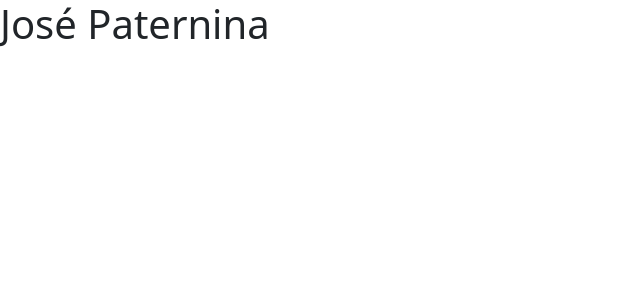
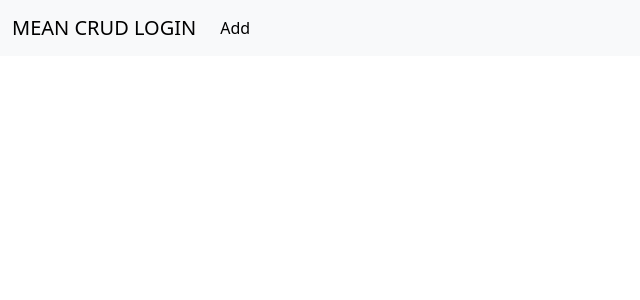
Before and after one commit to JosePater/CM-Technical-test-Frontend, an Angular app: page / in a window 1280 px wide. Shown: the top 300 px of the page, without its empty margins (0-640 px from the left). Built offline with nearby package versions, Linux system fonts and the light colour scheme.

Commit message:
feat: Basic Navbar

```diff
--- a/src/app/app.component.html
+++ b/src/app/app.component.html
@@ -1 +1,23 @@
-<h1>José Paternina</h1>
+<nav class="navbar navbar-expand-lg bg-body-tertiary">
+  <div class="container-fluid">
+    <a class="navbar-brand" href="#">MEAN CRUD LOGIN</a>
+    <button
+      class="navbar-toggler"
+      type="button"
+      data-bs-toggle="collapse"
+      data-bs-target="#navbarNav"
+      aria-controls="navbarNav"
+      aria-expanded="false"
+      aria-label="Toggle navigation"
+    >
+      <span class="navbar-toggler-icon"></span>
+    </button>
+    <div class="collapse navbar-collapse" id="navbarNav">
+      <ul class="navbar-nav">
+        <li class="nav-item">
+          <a class="nav-link active" aria-current="page" href="#">Add</a>
+        </li>
+      </ul>
+    </div>
+  </div>
+</nav>
```
